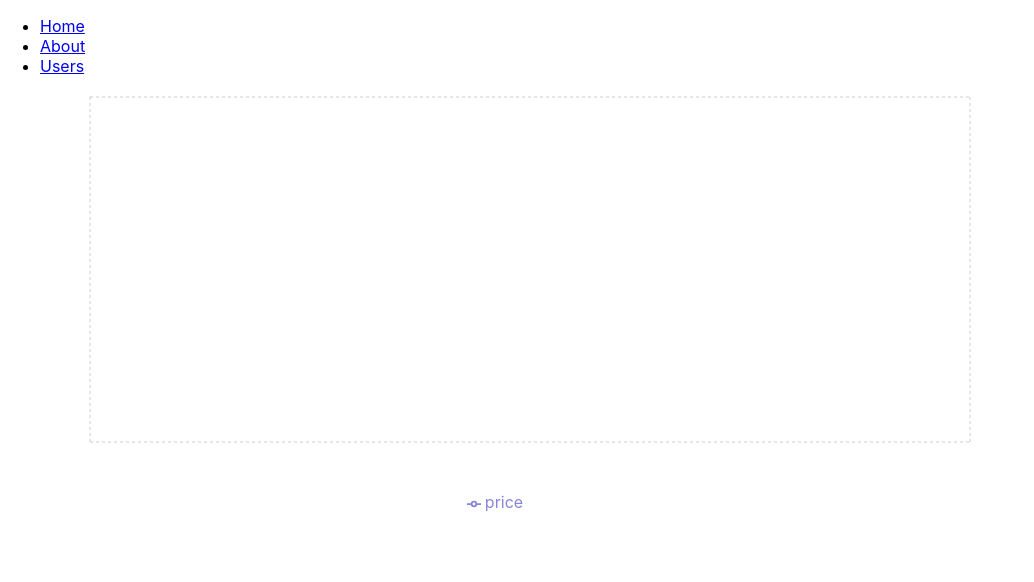
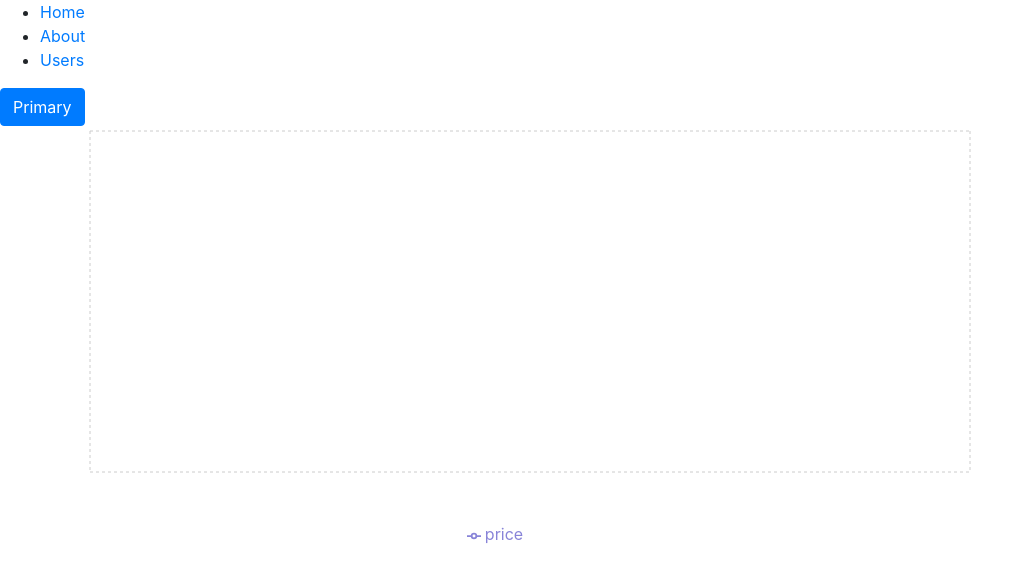
Before and after one commit to gyarab/MrCrypto, a React (Create React App) app in the folder React/mrcrypto1/: page / in a window 1280 px wide. Shown: the top 582 px of the page, without its empty margins (0-1034 px from the left). Built offline with nearby package versions, Linux system fonts and the light colour scheme; no server answers.

Commit message:
update + bootstrap initialized

```diff
--- a/React/mrcrypto1/src/screens/Home.js
+++ b/React/mrcrypto1/src/screens/Home.js
@@ -1,4 +1,4 @@
-import React, { Component } from "react";
+import React, { Component, Button } from "react";
 import ChartBoard from "../components/ChartBoard";
 
 export default class Home extends Component {
@@ -7,6 +7,13 @@
     this.state = {};
   }
   render() {
-    return <ChartBoard />;
+    return (
+      <div>
+        <button type="button" class="btn btn-primary">
+          Primary
+        </button>
+        <ChartBoard />
+      </div>
+    );
   }
 }
```
Also changed, not shown: React/mrcrypto1/src/App.js (+3 -4 lines), 2 other files (tests, documents, lock files or other folders).
